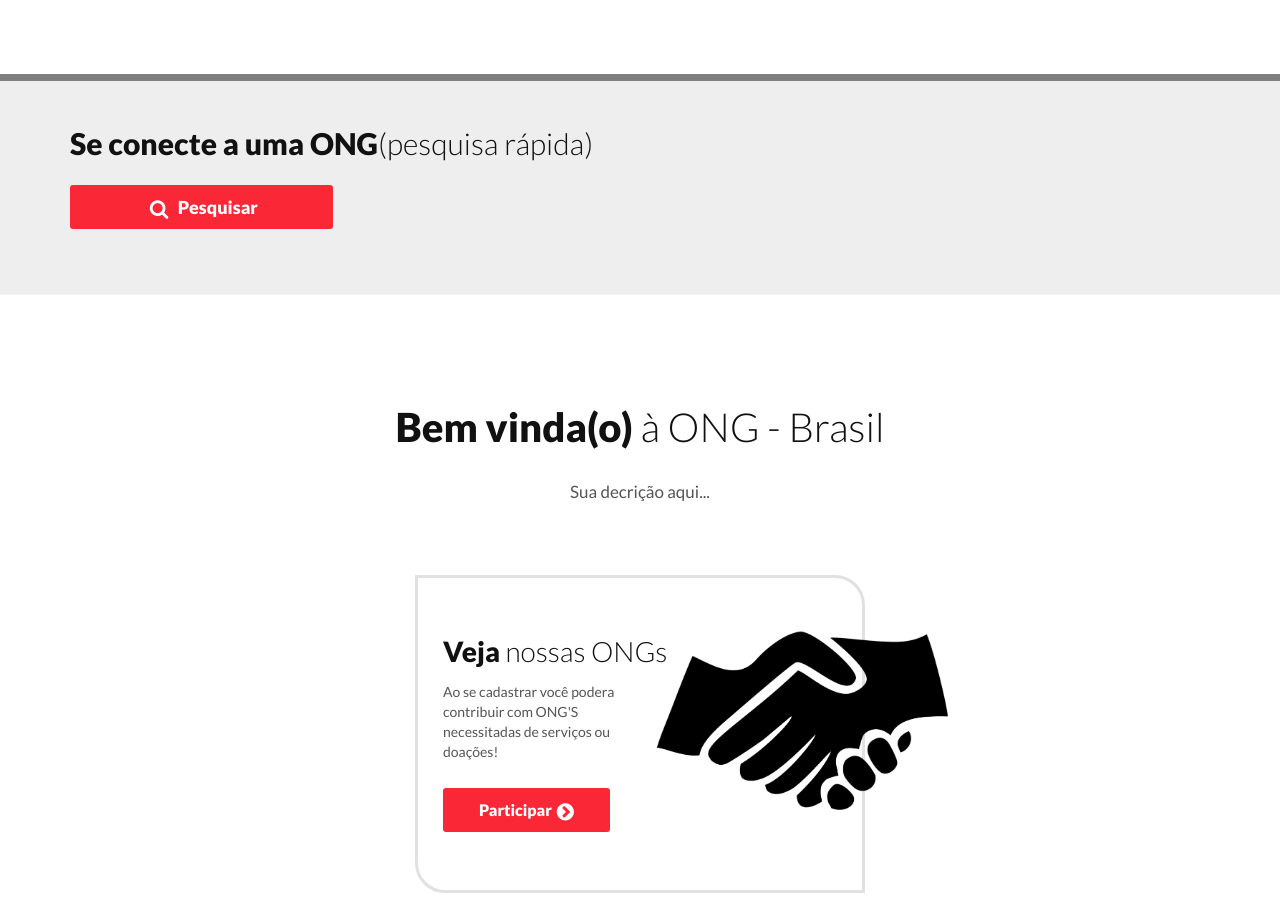
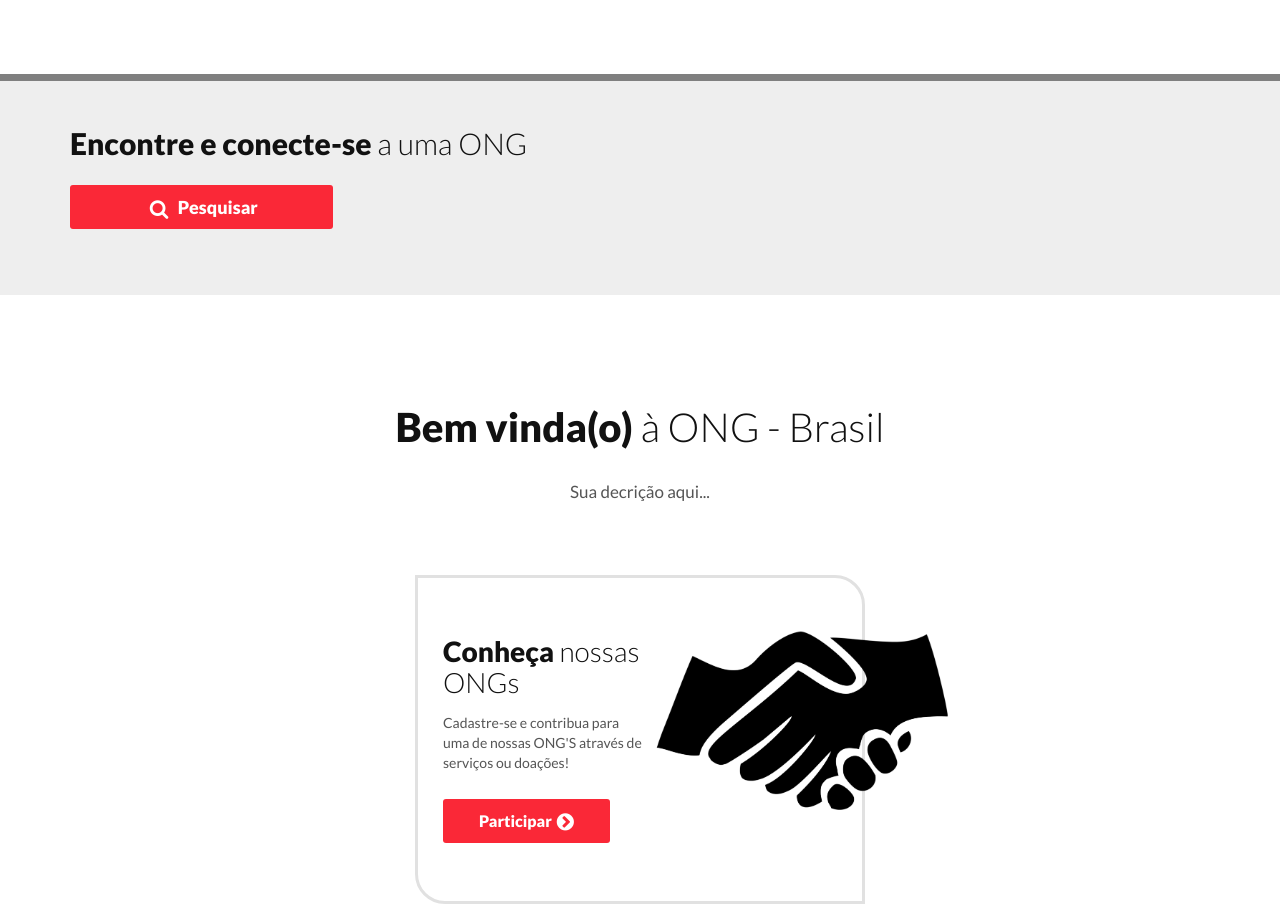
Before and after one commit to suelenquadros/HerokuProjetoFront, a website: page public/Index.html in a window 1280 px wide. Shown: the part 360-1267 px from the top of the page. Drawn offline with Linux system fonts and the light colour scheme.

Commit message:
alteracao front

```diff
--- a/public/Index.html
+++ b/public/Index.html
@@ -72,7 +72,7 @@
 <!-- Filter-Form -->
 <section id="filter_form" class="gray-bg">
     <div class="container">
-        <h3>Se conecte a uma ONG<span>(pesquisa rápida)</span></h3>
+        <h3>Encontre e conecte-se<span> a uma ONG</span></h3>
         <div class="row">
             <form action="#" method="get">
                 <div class="form-group col-md-3 col-sm-6">
@@ -97,8 +97,8 @@
                 <div class="looking-counselor">
                     <div class="looking-couns-image"> <img src="assets/images/shake-hands.png" alt="Image" /> </div>
                     <div class="looking-counselor-content">
-                        <h3>Veja <span>nossas ONGs</span></h3>
-                        <p>Ao se cadastrar você podera contribuir com ONG'S necessitadas de serviços ou doações!</p>
+                        <h3>Conheça <span>nossas ONGs</span></h3>
+                        <p>Cadastre-se e contribua para uma de nossas ONG'S através de serviços ou doações!</p>
                         <a href="ClassificadosListar.html" class="btn">Participar<i class="fa fa-chevron-circle-right" aria-hidden="true"></i></a>
                     </div>
                 </div>
@@ -153,7 +153,7 @@
     <div class="container">
         <div class="section-header text-center">
             <h2><span>SOBRE A </span>ONGanize</h2>
-            <h4>A plataforma foi criada com o intuito de conectar ONGs e usuários, facilitando a busca de pessoas que desejam contribuir com ações sociais.</h4>
+            <h4>Somos uma plataforma criada para conectar ONG's a voluntários, facilitando a comunicação entre essas entidades e pessoas que desejam contribuir para ações sociais!</h4>
         </div>
     </div>
 </section>
@@ -238,8 +238,7 @@
                         <p>
                             Órgãos sociais precisam de mais diversidade e a ONG quer fornecer recursos para ajudar as mulheres a desenvolver o seu caminho para o sucesso. A viagem leva tempo e um plano. Você vai encontrar recursos abaixo para ajudá-la a formular sua bio bordo e para identificar o valor que você pode oferecer a uma placa.
                         </p>
-                        <a target="_blank" href="" class="btn-link">Ler Mais <i class="fa fa-long-arrow-right" aria-hidden="true"></i></a>
-                    </div>
+                     </div>
                 </article>
             </div>
             <div class="col-md-4 col-sm-4">
@@ -264,8 +263,7 @@
                     <div class="blog-content">
                         <h5><a href="#">A jornada #MeToo</a></h5>
                         <p>Desde que o movimento #MeToo acendeu uma luz sobre a conduta no local de trabalho, escândalos de alto nível têm consumido a notícia e nossa discussão social. Só ontem, milhares de funcionários do Google fizeram uma “walk out” de escritórios ao redor do mundo para protestar contra o tratamento dado pela empresa de má conduta sexual...</p>
-                        <a target="_blank" href="" class="btn-link">Ler Mais <i class="fa fa-long-arrow-right" aria-hidden="true"></i></a>
-                    </div>
+                     </div>
                 </article>
             </div>
 
```
